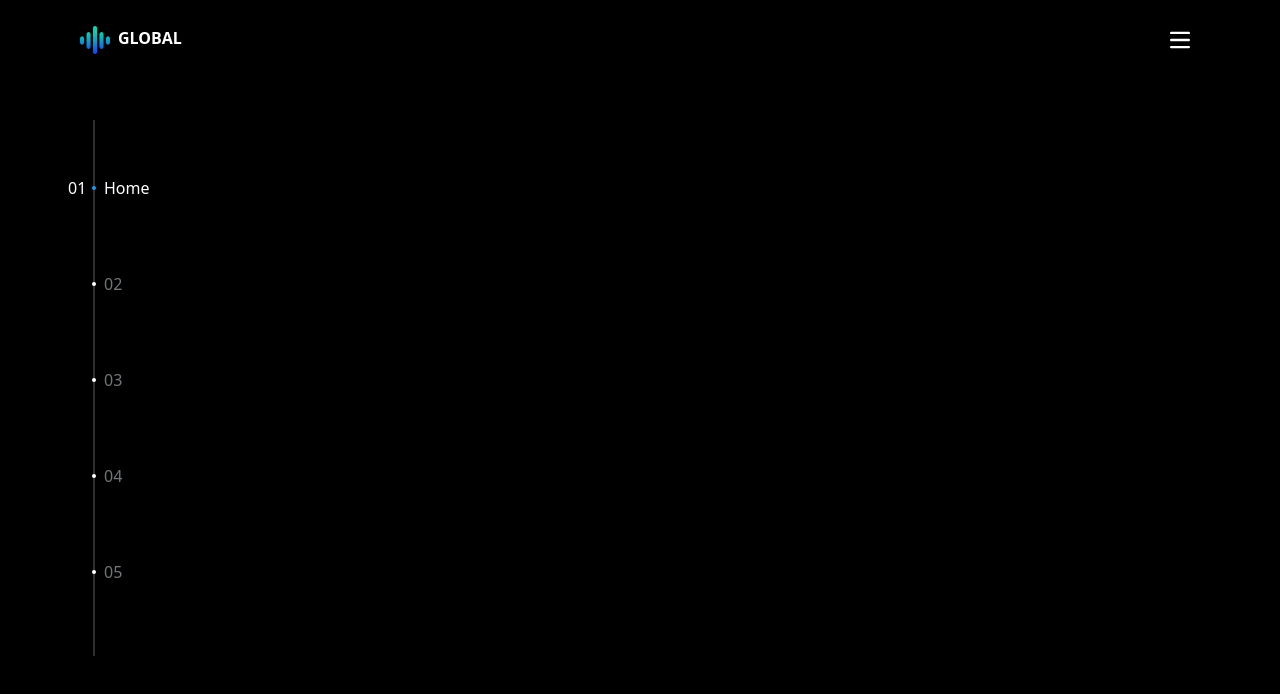
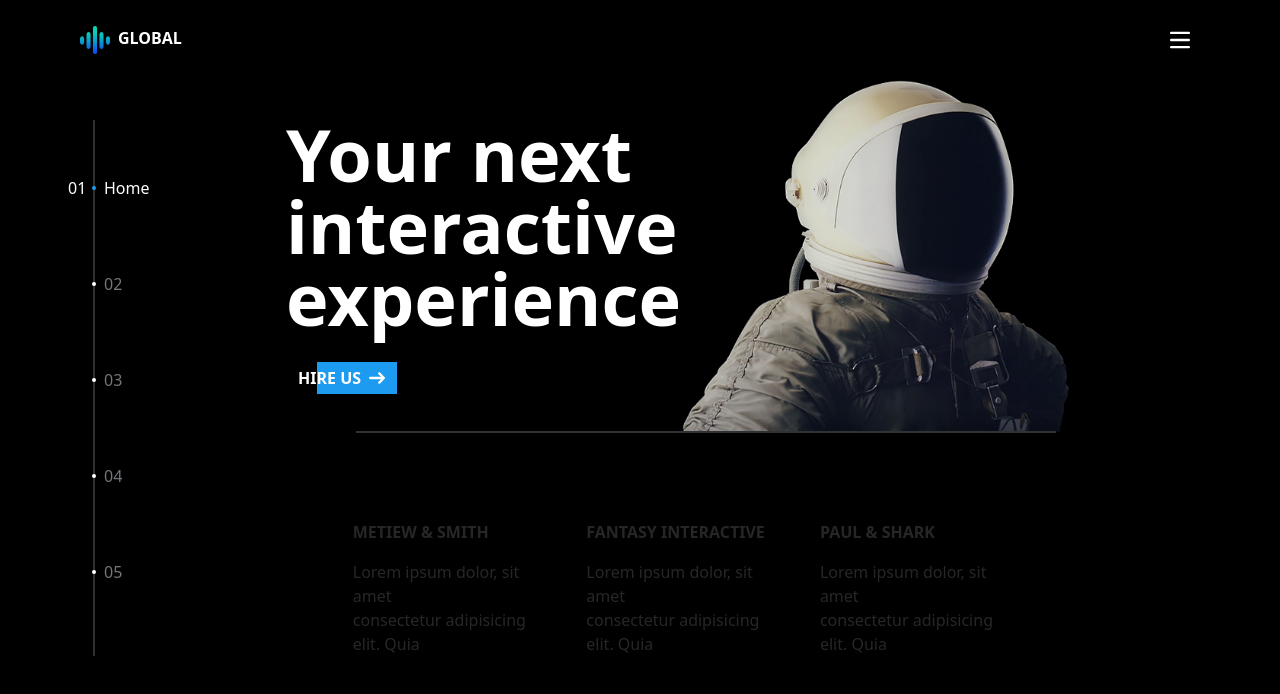
Before and after one commit to Eslam-Mohamed-G/global-next.js, a Next.js app: page / in a window 1280 px wide. Shown: the top 694 px of the page. Built offline with nearby package versions, Linux system fonts and the light colour scheme.

Commit message:
add Home page

```diff
--- a/src/app/layout.tsx
+++ b/src/app/layout.tsx
@@ -31,12 +31,14 @@ export default function RootLayout({
         className={`${geistSans.variable} ${geistMono.variable} antialiased bg-black h-screen overflow-hidden`}
       >
         <nav>
-          <Navbar/>
+          <Navbar />
         </nav>
-        <div className="flex flex-row bg-black px-5 md:px-12 xl:px-20">
+        <div className="flex flex-row bg-black px-5 md:px-12 xl:px-20 max-h-screen">
           {/* sidebar */}
-          <Sidbar/>
-          {children}
+          <Sidbar />
+          <div className="flex-1 flex justify-center">
+            {children}
+          </div>
         </div>
       </body>
     </html>
--- a/src/app/page.tsx
+++ b/src/app/page.tsx
@@ -2,10 +2,46 @@ import Image from "next/image";
 
 export default function Home() {
   return (
-    <div className="grid grid-rows-[20px_1fr_20px] items-center justify-items-center min-h-screen p-8 pb-20 gap-16 sm:p-20 font-[family-name:var(--font-geist-sans)] bg-black">
-      <main className="flex flex-col gap-[32px] row-start-2 items-center sm:items-start">
+    <div className="bg-black w-3/4 mx-auto flex flex-col justify-between justify-items-center">
+      <div className="flex items-center justify-end relative before:content-[''] before:absolute before:bottom-0 before:h-0.5 before:start-16 before:end-3.5 before:bg-borderGray before:z-0">
+        {/* text */}
+        <div className="flex flex-col justify-center text-white gap-7">
+          {/* there words */}
+          <div className="flex flex-col text-4xl sm:text-5xl md:text-6xl lg:text-7xl font-extrabold">
+            <span>Your next</span>
+            <span>interactive</span>
+            <span>experience</span>
+          </div>
 
-      </main>
+          {/* link to hire us */}
+          <div className="relative group cursor-pointer w-fit px-3 py-1 flex items-center content-center gap-2">
+            <div className="bg-blueColor w-20 group-hover:w-full h-full absolute top-0 right-0 z-10 transition-all delay-75" />
+            <span className="w-fit uppercase font-bold relative z-50">Hire us</span>
+
+            <svg className="w-4 h-4 text-white relative z-50" aria-hidden="true" xmlns="http://www.w3.org/2000/svg" fill="none" viewBox="0 0 14 10">
+              <path stroke="currentColor" strokeLinecap="round" strokeLinejoin="round" strokeWidth={2} d="M1 5h12m0 0L9 1m4 4L9 9" />
+            </svg>
+          </div>
+        </div>
+
+        {/* introduction image */}
+        <img src="/img/introduction.png" alt="introduction" className="hidden sm:block w-1/2 m-0 p-0" />
+      </div>
+
+      <div className="flex flex-col md:flex-row justify-center md:justify-around w-[90%] mx-auto text-white">
+        <div className="flex flex-col gap-4 md:w-[27%] text-start cursor-pointer opacity-15 hover:opacity-100 transition-all delay-100">
+          <h1 className="uppercase font-bold">metiew & smith</h1>
+          <span>Lorem ipsum dolor, sit amet <br/> consectetur adipisicing elit. Quia</span>
+        </div>
+        <div className="flex flex-col gap-4 md:w-[27%] text-start cursor-pointer opacity-15 hover:opacity-100 transition-all delay-100">
+          <h1 className="uppercase font-bold">fantasy interactive</h1>
+          <span>Lorem ipsum dolor, sit amet <br/> consectetur adipisicing elit. Quia</span>
+        </div>
+        <div className="flex flex-col gap-4 md:w-[27%] text-start cursor-pointer opacity-15 hover:opacity-100 transition-all delay-100">
+          <h1 className="uppercase font-bold">paul & shark</h1>
+          <span>Lorem ipsum dolor, sit amet <br/> consectetur adipisicing elit. Quia</span>
+        </div>
+      </div>
     </div>
   );
 }
```
Also changed, not shown: public/img/introduction.png (renamed from public/img/introduction-visual.png).
